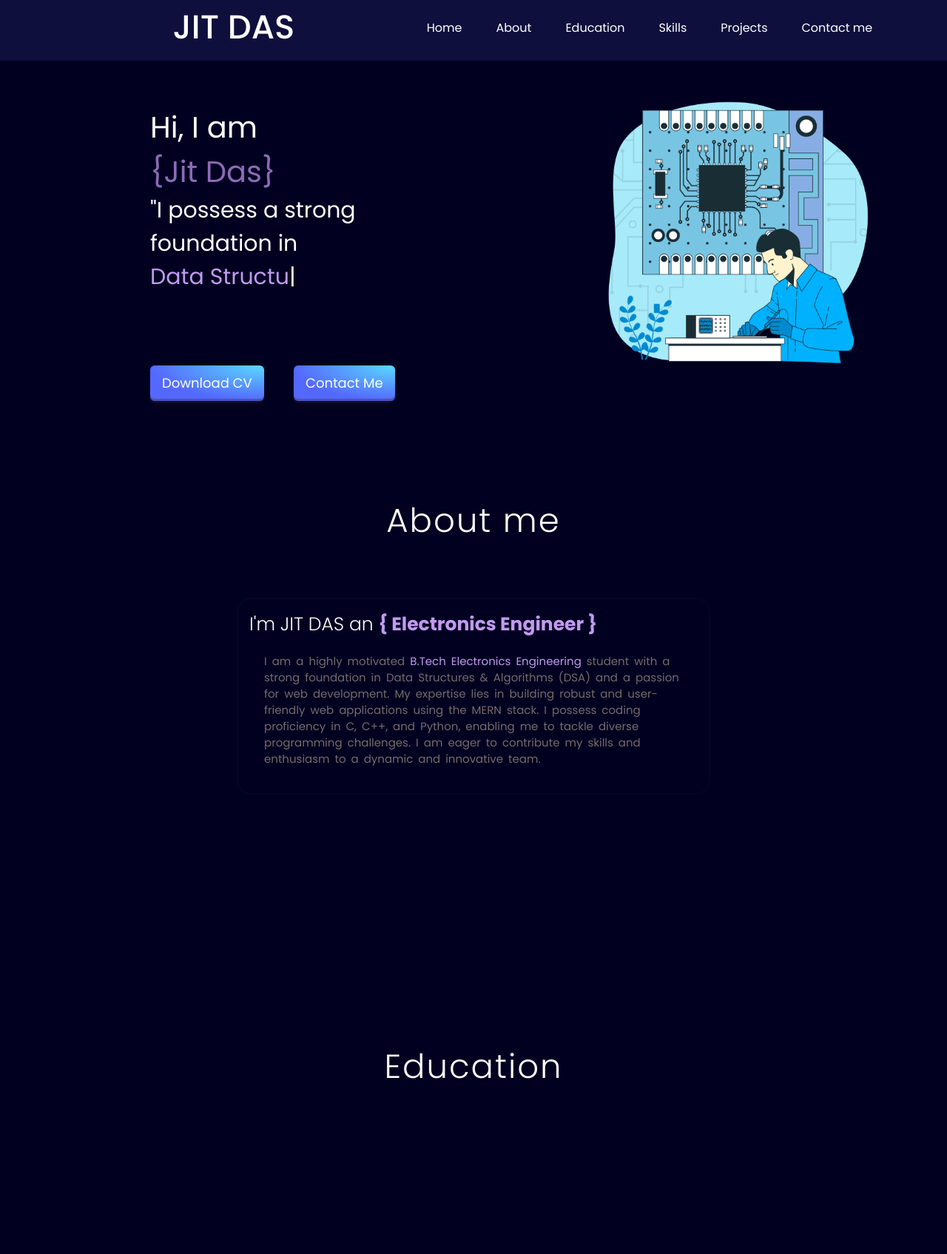
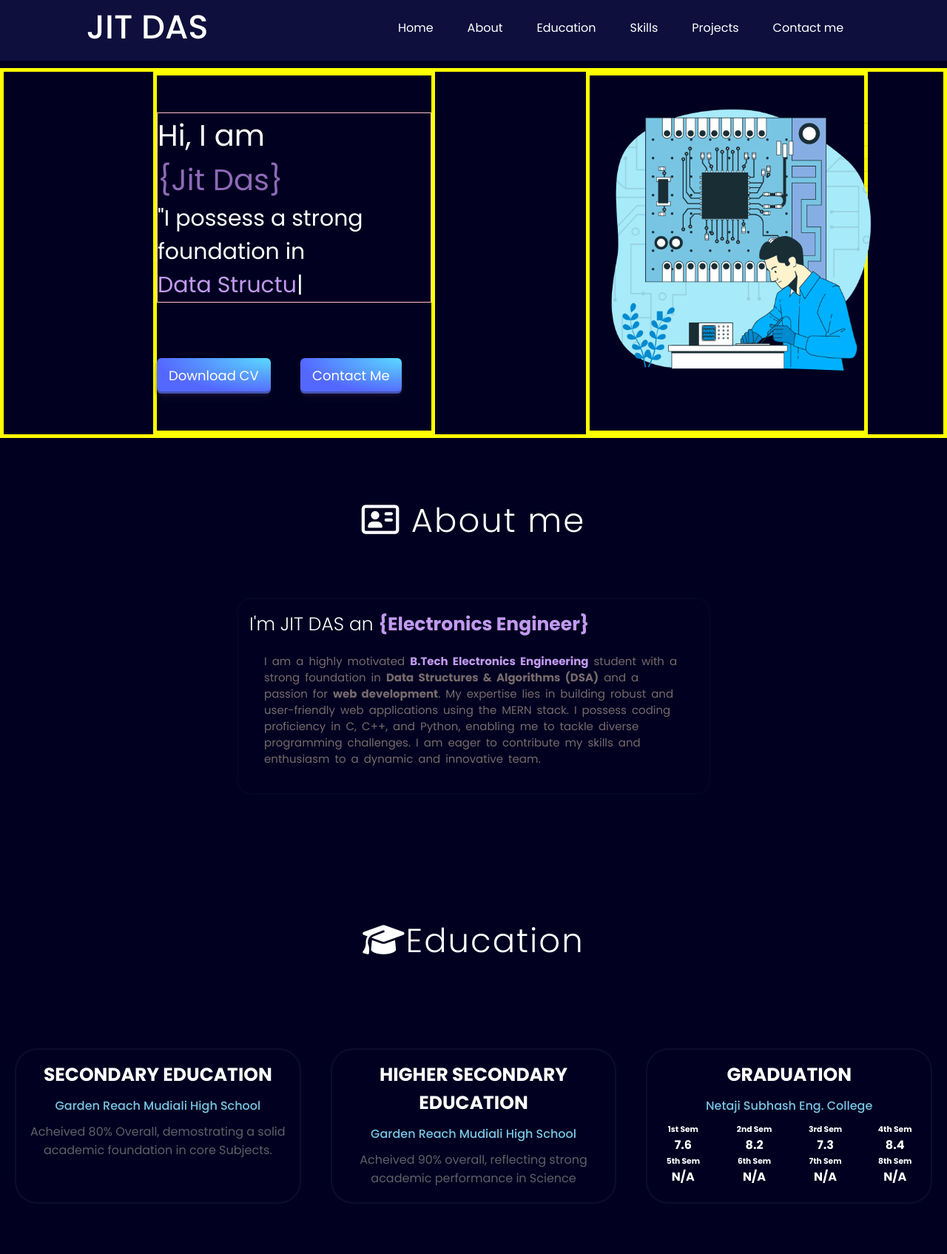
Before and after one commit to JitRock22/Portfolio, a plain HTML site: page index.html in a window 1280 px wide. Shown: the part 8-1703 px from the top of the page at 74% size. Drawn offline with nearby package versions, Linux system fonts and the light colour scheme; a script that the page names is missing.

Commit message:
responsive about & edu

```diff
--- a/index.html
+++ b/index.html
@@ -17,7 +17,11 @@
         justify-content: space-around;
         margin: 30px 0;
         height:500px;
-
+        overflow: hidden
+        ;
+      }
+      .f-size{
+        font-size: 30px;
       }
       .temp{
         border: 5px solid yellow;
@@ -34,6 +38,7 @@
         justify-content: space-between;
         padding-top: 50px;
         margin-left: 100px;
+        font-size: 40px;
       }
 
       .rightsec img {
@@ -58,8 +63,20 @@
         width: 100%;
         margin-top: 50px;
         height: 500px;
+        overflow: hidden;
       }
+
       .third{
+        display: flex;
+        flex-direction: column;
+        justify-content: space-around;
+        align-items: center;
+        width: 100%;
+        margin-top: 50px;
+        height: 500px;
+        overflow: hidden;
+      }
+      .fourth{
         display: flex;
         flex-direction: column;
         justify-content: center;
@@ -67,11 +84,15 @@
         width: 100%;
         margin-top: 50px;
         height: 600px;
+        overflow: hidden;
       }
       .s{
         font-family: 'Poppins';
         font-size: 30px;
         letter-spacing: 2px;
+      }
+      .s h2{
+        font-weight: 300;
       }
       .s1{
         width: 50%;
@@ -80,6 +101,13 @@
         border: 2px solid rgba(230, 230, 250, 0.014);
         padding: 15px;
         border-radius: 20px;
+      }
+      .s1 h3{
+        font-size: 25px;
+        font-weight: 300;
+      }
+      .s1 span{
+        font-weight: 700;
       }
       .s2 {
         margin: 20px;
@@ -101,9 +129,6 @@
     <div class="transition transition-2 is-active"></div>
     <header>
       <nav>
-        <div class="">
-          <input type="checkbox" id="check" class="temp">
-      </div>
         <div class="nav-head">
           <div class="nav1">
             <div>JIT DAS</div>
@@ -127,12 +152,12 @@
       </nav>
     </header>
     <main style="margin-top: 100px;">
-      <div class="first" id="home">
-        <div class="leftsec" style="font-size: 40px">
-            <div >
+      <div class="first temp" id="home">
+        <div class="leftsec temp">
+            <div class="temp1 b1">
                 Hi, I am <br />
                 <span style="color: #8e6ab6"> {Jit Das} </span>
-                <p style="font-size: 30px">
+                <p class="f-size">
                 "I possess a strong foundation in
                 <span id="element"></span>
                 </p>
@@ -142,19 +167,19 @@
                 <a href="">  <button class="button-29" role="button" style="margin-left: 30px;" >Contact Me</button>
                 </div></a>
         </div>
-        <div class="rightsec">
+        <div class=" temp rightsec">
           <img src="/images/body.png" alt="" />
         </div>
       </div>
-
+      <!-- ***********About Section*********** -->
       <div class="second" >
-        <div class="s" id="about_me"><h2 style="font-weight:300;">About me</h2></div>
+        <div class="s" id="about_me">
+          <h2><i class="far fa-address-card"></i> About me</h2></div>
         <div class="s1">
-          <h3 style="font-size: 25px; font-weight: 300">
+          <h3>
           I'm JIT DAS an
-          <span style="color: #c29af0; font-weight: 700"
-            >{ Electronics Engineer }</span
-          >
+          <span style="color: #c29af0;"
+            >{Electronics Engineer}</span>
           </h3>
           <div class="s2"><p>
           I am a highly motivated
@@ -170,13 +195,46 @@
         </div>
       </div>
     </div>
-    <div class="second" id="education">
-      <div class="s"><h2 style="font-weight:300;">Education</h2></div>
+    <!-- *************Education Profile********** -->
+    <div class="third" id="education" style="margin-bottom: 20px;">
+      <div class="s">
+        <h2 style="font-weight:300;"><i class="fas fa-graduation-cap"></i>Education</h2></div>
+        <div class="e1">
+          <div class="e2">
+            <h3 class="e-11">SECONDARY EDUCATION</h3>
+            <h4 class="e-12">Garden Reach Mudiali High School</h4>
+            <p class="e-13">Acheived 80% Overall, demostrating a solid academic foundation in core Subjects.</p>
+          </div>
+          <div class="e2">
+            <h3 class="e-11">HIGHER SECONDARY EDUCATION</h3>
+            <h4 class="e-12">Garden Reach Mudiali High School</h4>
+            <p class="e-13">Acheived 90% overall, reflecting strong academic performance in Science</p>
+          </div>
+          <div class="e2">
+            <h3 class="e-11">GRADUATION</h3>
+            <h4 class="e-12">Netaji Subhash Eng. College</h4>
+            <p class="e-13">
+              <table style="width: 100%; color: white;">
+               <tr>
+                <th><h6>1st Sem</h6><p>7.6</p></th>
+               <th><h6>2nd Sem</h6><p>8.2</p></th>
+               <th><h6>3rd Sem</h6><p>7.3</p></th>
+               <th><h6>4th Sem</h6><p>8.4</p></th></tr>
+               <tr>
+                <th><h6>5th Sem</h6><p>N/A</p></th>
+                <th><h6>6th Sem</h6><p>N/A</p></th>
+                <th><h6>7th Sem</h6><p>N/A</p></th>
+                <th><h6>8th Sem</h6><p>N/A</p></th>
+               </tr>
+              </table>
+            </p>
+          </div>
+        </div>
+      </div>
+
 
       </div>
-
-      </div>
-      <div class="third" id="skill">
+      <div class="fourth" id="skill">
         <div class="skill1 s"><h2 style="font-weight:300;">My Skills</h2></div>
         <div class="box">
           <div class="img">
@@ -189,7 +247,6 @@
             <div class="imgBx" style="--i:7"><img src="./images/tailwind.png" alt=""></div>
             <div class="imgBx" style="--i:8"><img src="./images/mongodb.png" alt=""></div>
           </div>
-
 
         </div>
       </div>
--- a/style.css
+++ b/style.css
@@ -21,7 +21,7 @@ header {
   width: 100%;
   z-index: 333;
 }
-.menu-icon{
+.menu-icon {
   display: none;
 }
 nav {
@@ -44,11 +44,11 @@ nav ul li a {
   text-decoration: none;
   color: white;
 }
-nav ul li a:hover{
+nav ul li a:hover {
   color: rgb(156, 156, 236);
   font-size: 1.01rem;
 }
-#check{
+#check {
   display: none;
 }
 .nav-head {
@@ -172,10 +172,14 @@ nav ul li a:hover{
 }
 /* ***********Responsive Navbar*********** */
 @media screen and (max-width: 600px) {
+  .third{
+    height: 900px;
+    overflow: hidden;
+  }
   .nav-head {
     display: flex;
     flex-direction: row;
-    justify-content:space-evenly;
+    justify-content: space-evenly;
     font-size: 30px;
     font-weight: 500;
     letter-spacing: 10px;
@@ -192,33 +196,28 @@ nav ul li a:hover{
   .nav-items {
     background-color: #ffffff;
     width: 100%;
-    height:0;
-    opacity:0;
+    height: 0;
+    opacity: 0;
   }
-  .nav-items.active{
+  .nav-items.active {
     height: 500px;
     opacity: 5;
   }
-  /* .nav-bar{
-    height: 100%;
-    display: flex;
-    justify-content:space-between;
-  } */
-   .nav1{
+  .nav1 {
     margin-left: 120px;
-   }
-  .nav-bar li{
+  }
+  .nav-bar li {
     margin: 20px;
     border-bottom: 2px solid rgba(128, 128, 128, 0.11);
     padding: 8px;
     font-size: 20px;
   }
-  nav ul li a{
+  nav ul li a {
     color: #000000;
     font-weight: 700;
   }
-  nav ul li a:hover{
-    color:#ffffff;
+  nav ul li a:hover {
+    color: #ffffff;
     transition: 0.2s ease-in;
   }
   nav ul {
@@ -232,14 +231,84 @@ nav ul li a:hover{
     gap: 0;
     overflow: hidden;
   }
-  .hamburger{
+  .hamburger {
     display: block;
     cursor: pointer;
   }
-  .hamburger .line{
+  .hamburger .line {
     width: 30px;
     height: 3px;
-    background-color:#5adaff;
-    margin-top:8px;
+    background-color: #5adaff;
+    margin-top: 8px;
   }
 }
+/* ********Education********* */
+.e2{
+  border: 2px solid rgba(255, 255, 255, 0.048);
+  border-radius: 30px;
+  background-color: #010020;
+  text-align: center;
+  width: 45%;
+  height:210px;
+  margin: 20px;
+}
+.e1{
+  display: flex;
+  justify-content: space-between;
+  align-items: center;
+  width: 100%;
+}
+.e-11{
+  margin: 5px;
+  margin-top: 15px;
+  font-size: 25px;
+  color: white;
+}
+.e-12{
+  margin: 10px;
+  font-weight: 500;
+  color: #78C5E3;
+}
+.e-13{
+  text-align: center;
+  color: rgba(128, 128, 128, 0.753);
+}
+/* ************REsponsive About************ */
+@media screen and (max-width:600px){
+  .second{
+    height: 600px;
+    overflow: hidden;
+  }
+  .s{
+    margin: 20px;
+  }
+  .s h2{
+    font-size: 40px;
+    font-weight: 400;
+  }
+  .s1{
+    width: 70%;
+    text-align: center;
+  }
+  .s1 h3{
+    font-size: px;
+  }
+}
+/* **********Responsive Education*********** */
+@media screen and (max-width: 600px){
+  .e1{
+    flex-direction: column;
+  }
+  .e2{
+    border-radius: 30px;
+    text-align: center;
+    width: 60%;
+    height:200px;
+    margin: 20px;
+  }
+  .e-11{
+    margin: 2px;
+    font-size: 15px;
+    margin-top: 20px;
+  }
+}
```
